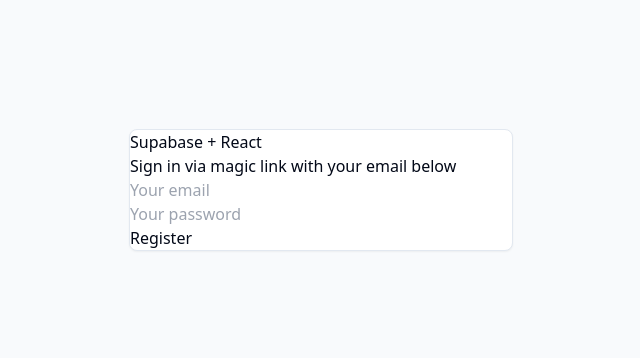
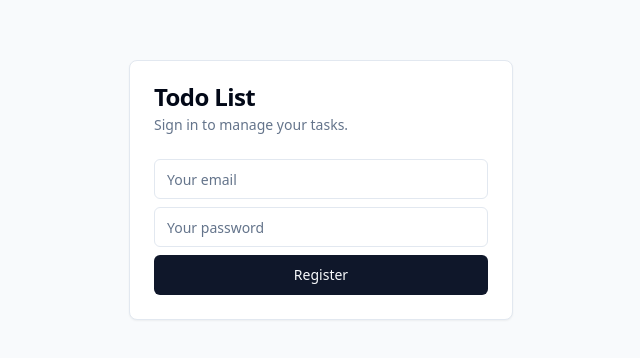
Before and after one commit to gskril/todo, a React (Vite) app: page / in a window 1280 px wide. Shown: the part 210-568 px from the top of the page, without its empty margins (319-959 px from the left). Built offline with nearby package versions, Linux system fonts and the light colour scheme; no server answers.

Commit message:
Improve auth screen design

```diff
--- a/src/screens/Auth.tsx
+++ b/src/screens/Auth.tsx
@@ -1,4 +1,13 @@
 import { useState } from 'react'
+
+import { Button } from '@/components/ui/button'
+import {
+  CardContent,
+  CardDescription,
+  CardHeader,
+  CardTitle,
+} from '@/components/ui/card'
+import { Input } from '@/components/ui/input'
 
 import { supabase } from '../supabase'
 
@@ -39,15 +48,15 @@
   }
 
   return (
-    <div className="row flex-center flex">
-      <div className="col-6 form-widget">
-        <h1 className="header">Supabase + React</h1>
-        <p className="description">
-          Sign in via magic link with your email below
-        </p>
-        <form className="form-widget" onSubmit={handleLogin}>
     <div>
-            <input
+      <CardHeader>
+        <CardTitle>Todo List</CardTitle>
+        <CardDescription>Sign in to manage your tasks.</CardDescription>
+      </CardHeader>
+
+      <form onSubmit={handleLogin}>
+        <CardContent className="flex flex-col gap-2">
+          <Input
             className="inputField"
             type="email"
             placeholder="Your email"
@@ -56,7 +65,7 @@
             onChange={(e) => setEmail(e.target.value)}
           />
 
-            <input
+          <Input
             className="inputField"
             type="password"
             placeholder="Your password"
@@ -64,14 +73,12 @@
             required={true}
             onChange={(e) => setPassword(e.target.value)}
           />
-          </div>
-          <div>
-            <button className={'button block'} disabled={loading}>
+
+          <Button className={'button block'} disabled={loading}>
             {loading ? <span>Loading</span> : <span>Register</span>}
-            </button>
-          </div>
+          </Button>
+        </CardContent>
       </form>
-      </div>
     </div>
   )
 }
```
Lines whose indentation alone changed are shown as unchanged.
